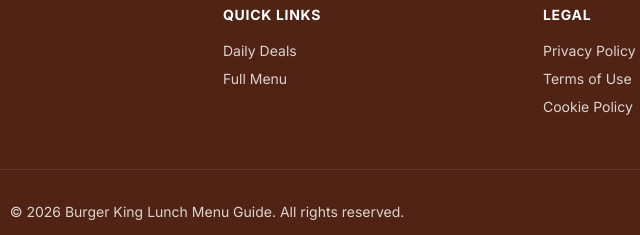
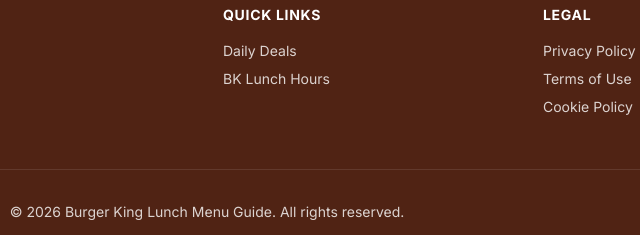
Before and after one commit to theburhan1122-blip/burgerking-breakfastmenu, a plain HTML site: page index.html in a window 1280 px wide. Shown: the part 4768-5003 px from the top of the page, 433-1073 px from the left. Drawn offline with nearby package versions, Linux system fonts and the light colour scheme.

Commit message:
Update index.html

```diff
--- a/index.html
+++ b/index.html
@@ -558,7 +558,7 @@
                         <li><a href="https://aleenajohn12.codeberg.page/" class="hover:text-bk-yellow transition-colors">Daily Deals</a></li>
 
 
-                        <li><a href="https://bk-breakfast-menu.netlify.app/" class="hover:text-bk-yellow transition-colors">Full Menu</a></li>
+                        <li><a href="https://bk-breakfast-menus.pages.dev/" class="hover:text-bk-yellow transition-colors">BK Lunch Hours</a></li>
                     </ul>
                 </div>
                 <div>
```
